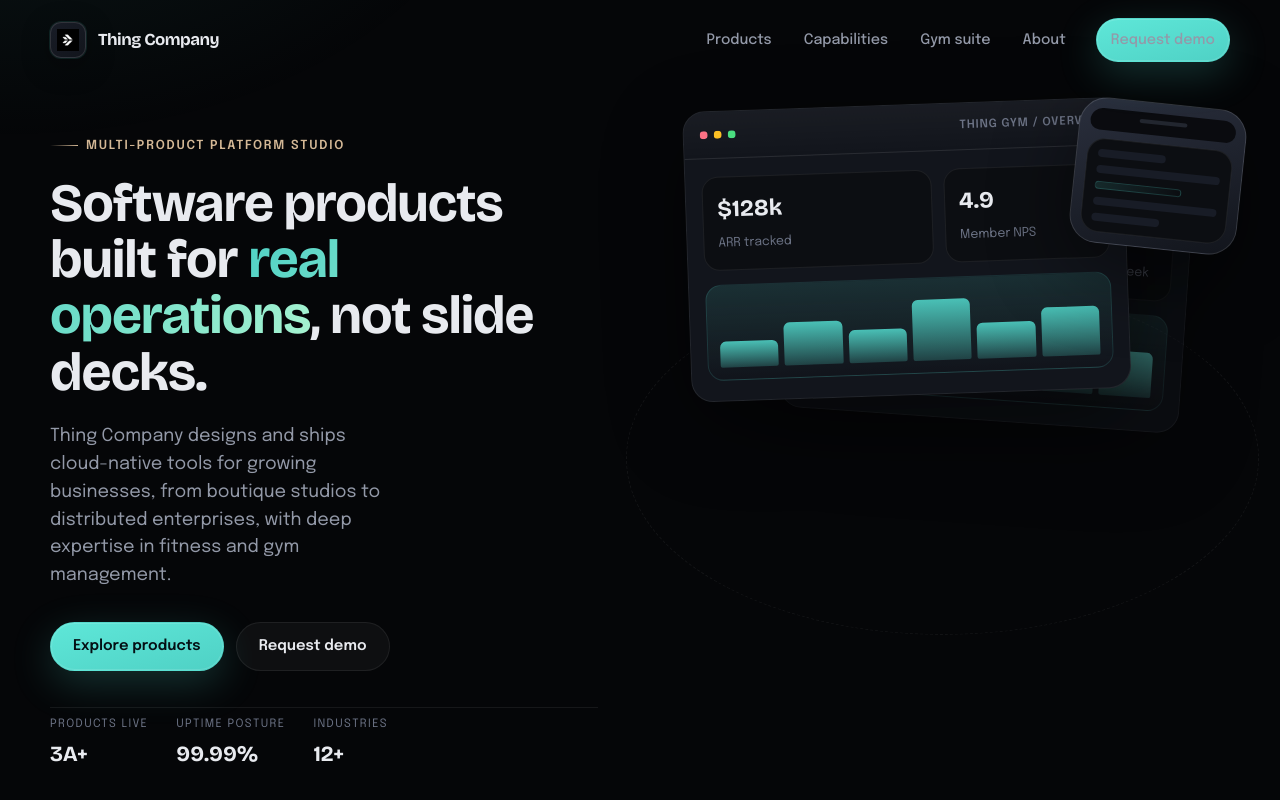
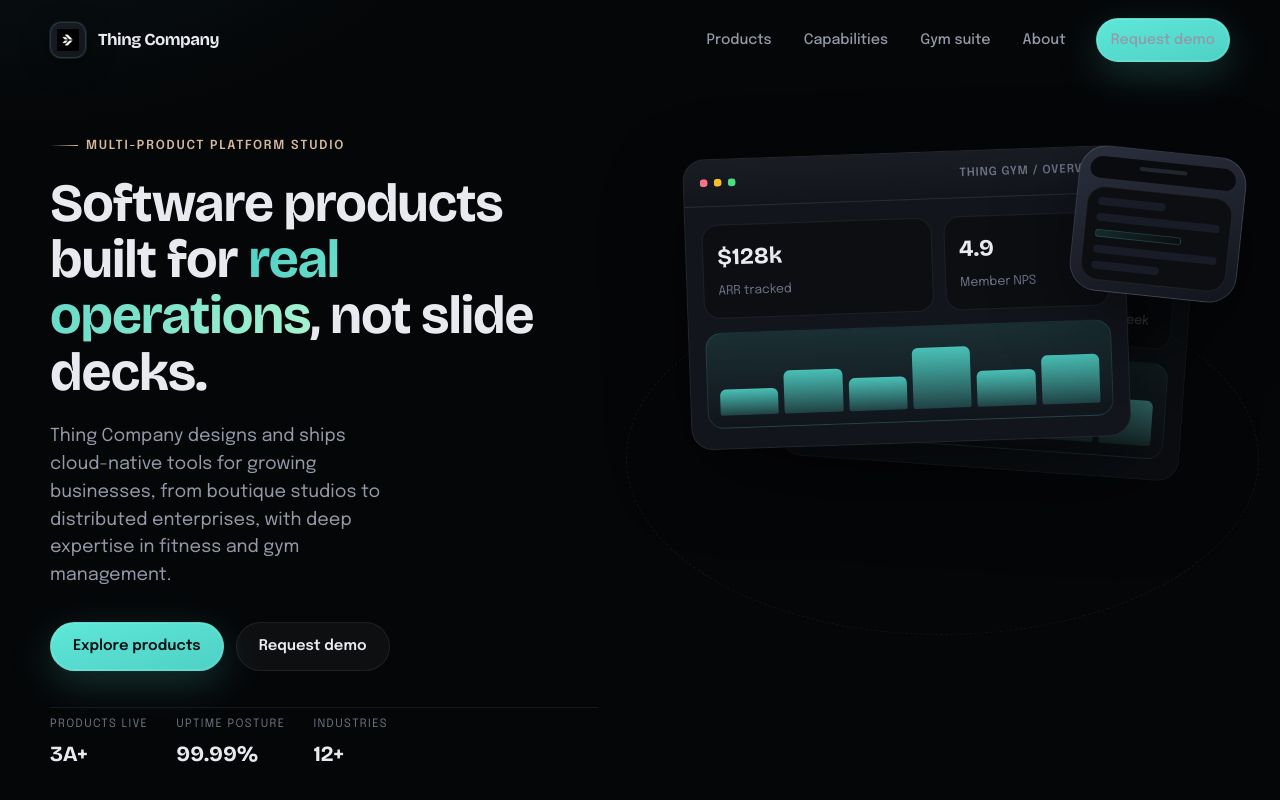
Before and after one commit to ThingBH/thing-web, a React (Vite) app: page / in a window 1280 px wide. Shown: the top 800 px of the page. Built offline with nearby package versions, Linux system fonts and the light colour scheme.

Commit message:
Push hero visual down 48px to better align with text

```diff
--- a/src/landing/landing.css
+++ b/src/landing/landing.css
@@ -263,6 +263,7 @@
 .tc-hero-visual {
   position: relative;
   min-height: 420px;
+  padding-top: 48px;
 }
 
 @media (max-width: 960px) {
```
